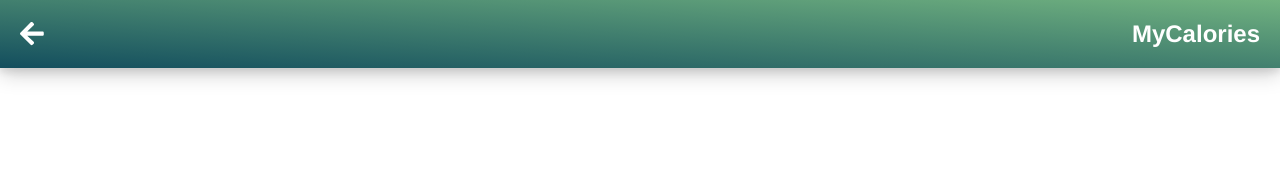
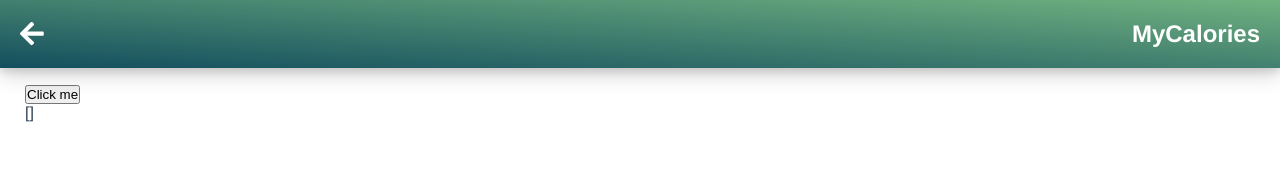
Before and after one commit to mnassabain/my-calories, a Vue app: page /addMeal in a window 1280 px wide. Shown: the top 175 px of the page. Built offline with nearby package versions, Linux system fonts and the light colour scheme.

Commit message:
added meals in vuex storage & basic mutation & getter

```diff
--- a/src/main.js
+++ b/src/main.js
@@ -45,7 +45,23 @@ const router = new VueRouter({
 })
 
 
+const store = new Vuex.Store({
+  state: {
+    myMeals: [],
+  },
+  mutations: {
+    addMeal(state, meal) {
+      state.myMeals.push(meal);
+    }
+  },
+  getters: {
+    myMeals: state => state.myMeals,
+  }
+})
+
+
 new Vue({
   router,
+  store,
   render: h => h(App),
 }).$mount('#app')
--- a/src/views/AddMeal.vue
+++ b/src/views/AddMeal.vue
@@ -1,10 +1,18 @@
 <template>
-    <div class="container"></div>
+    <div class="container">
+        <button @click="addMeal">Click me</button>
+        <p>{{$store.getters.myMeals}}</p>
+    </div>
 </template>
 
 <script>
 export default {
-    name: 'addmeal'
+    name: 'addmeal',
+    methods: {
+        addMeal() {
+            this.$store.commit('addMeal', {"name": "bljak"});
+        }
+    }
 }
 </script>
 
```
Also changed, not shown: src/views/Home.vue (line endings or trailing spaces).
